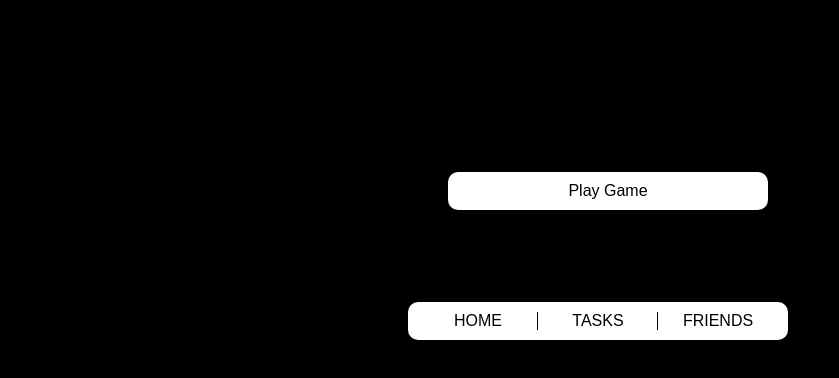
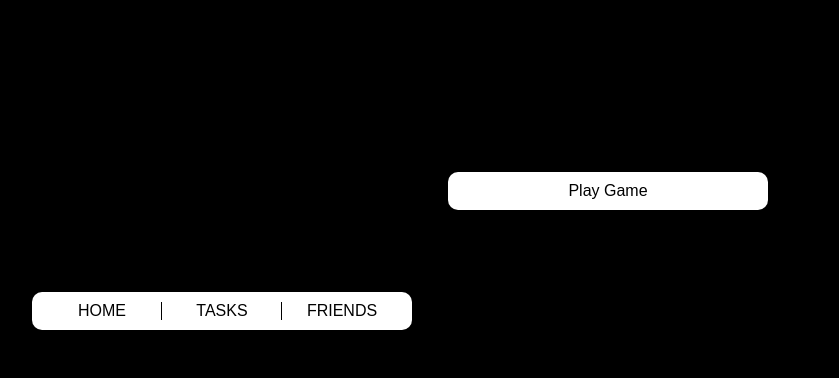
Before and after one commit to ATSadi/Telegram-intro, a plain HTML site: page index.html in a window 1280 px wide. Shown: the part 460-838 px from the top of the page, without its empty margins (32-871 px from the left). Drawn offline with Linux system fonts and the light colour scheme.

Commit message:
Update style.css

```diff
--- a/style.css
+++ b/style.css
@@ -140,6 +140,7 @@ body {
 }
 
 /* Style for the navigation bar to match other pages */
+/* Style for the navigation bar to match other pages */
 .navigation {
     display: flex;
     justify-content: space-around;
@@ -148,7 +149,8 @@ body {
     padding: 10px;
     border-radius: 10px;
     position: fixed; /* Make navigation fixed at the bottom */
-    bottom: 0; /* Align to bottom */
+    bottom: 10px; /* Move up by reducing bottom value */
+    left: 5%; /* Move slightly to the left */
     width: 90%; /* Reduce width for better fit on mobile */
     max-width: 360px; /* Match container width */
     margin: 0 auto; /* Center align the navigation bar */
@@ -170,6 +172,7 @@ body {
     width: 1px;
     background-color: black;
 }
+
 
 /* Additional styles for friends list similar to task list */
 .friends-list-title {
```
